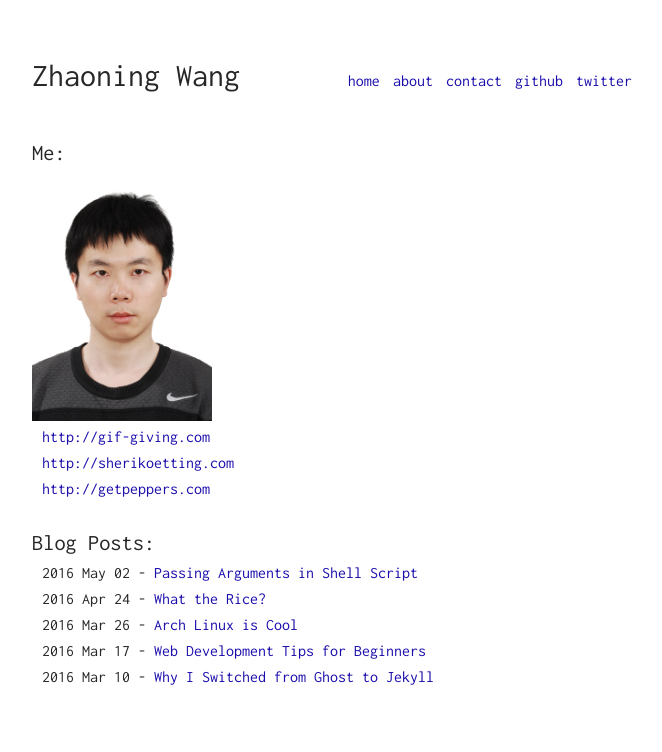
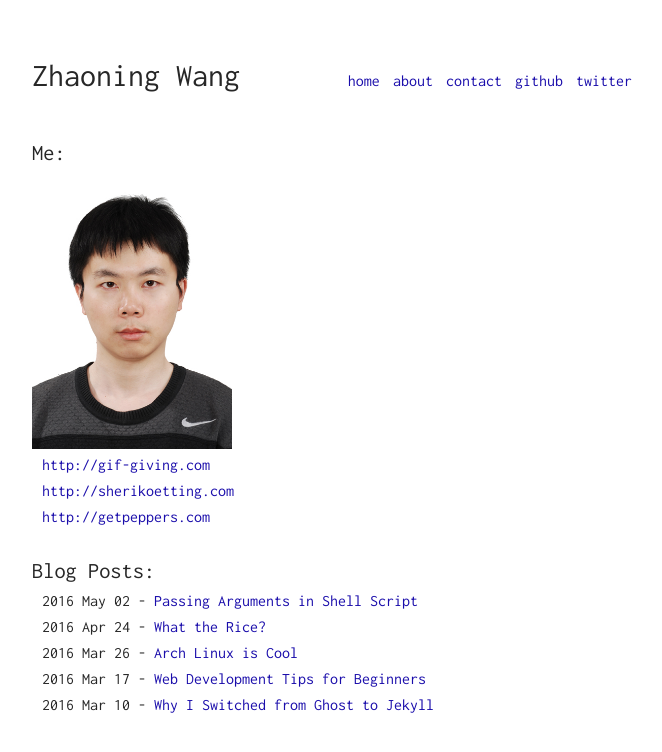
Before and after one commit to asimoo/asimoo.github.io, a Jekyll site: the page built from index.html, in a window 1280 px wide. Shown: the top 752 px of the page, without its empty margins (308-970 px from the left). Built offline with Jekyll 4.4.1, drawn with Linux system fonts in a browser that asks for light colours.

Commit message:
change width 2

```diff
--- a/index.html
+++ b/index.html
@@ -6,7 +6,7 @@ layout: default
 
 <div class="portfolio">
     <h1>Me:</h1>
-    <img src="assets/img/photo.jpg" width="30%"/>
+    <img src="assets/img/photo.jpg" width="200"/>
     <ul>
         {% for websites in site.data.websites %}
         <li>
```
